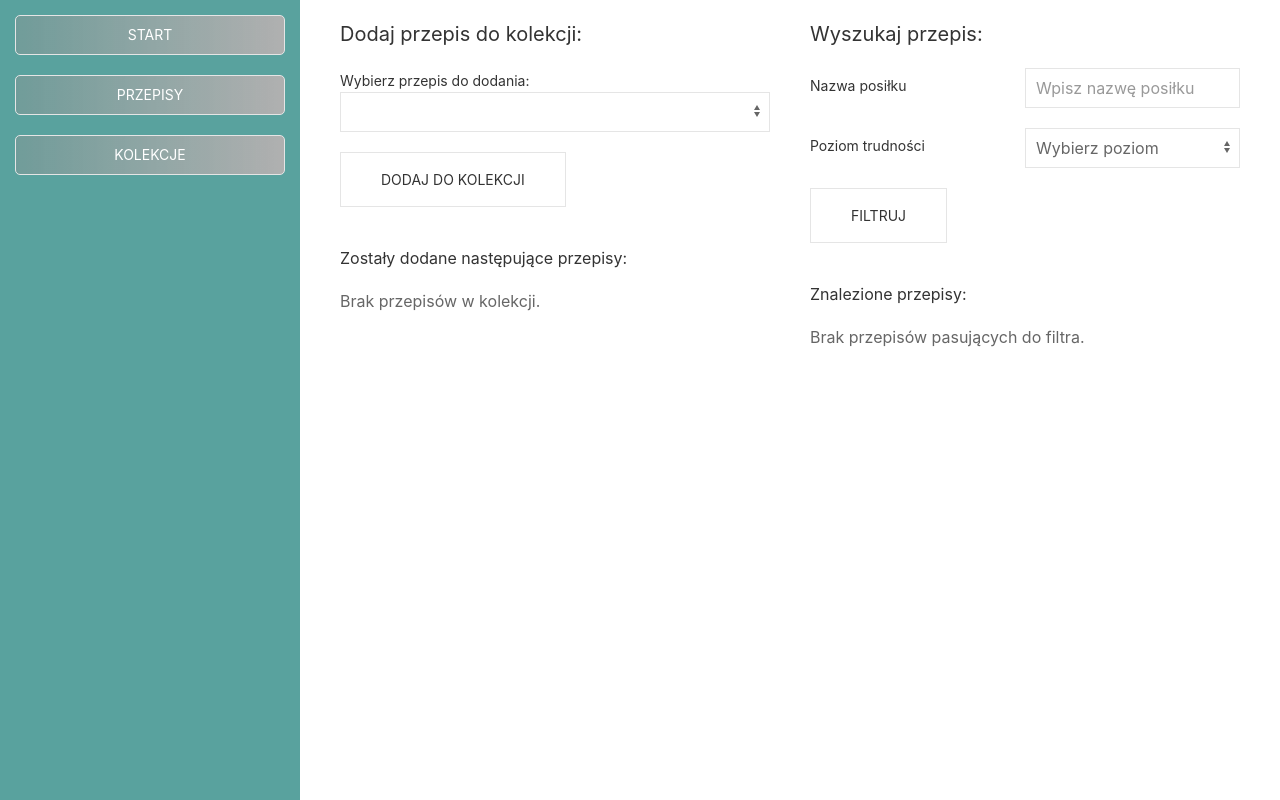
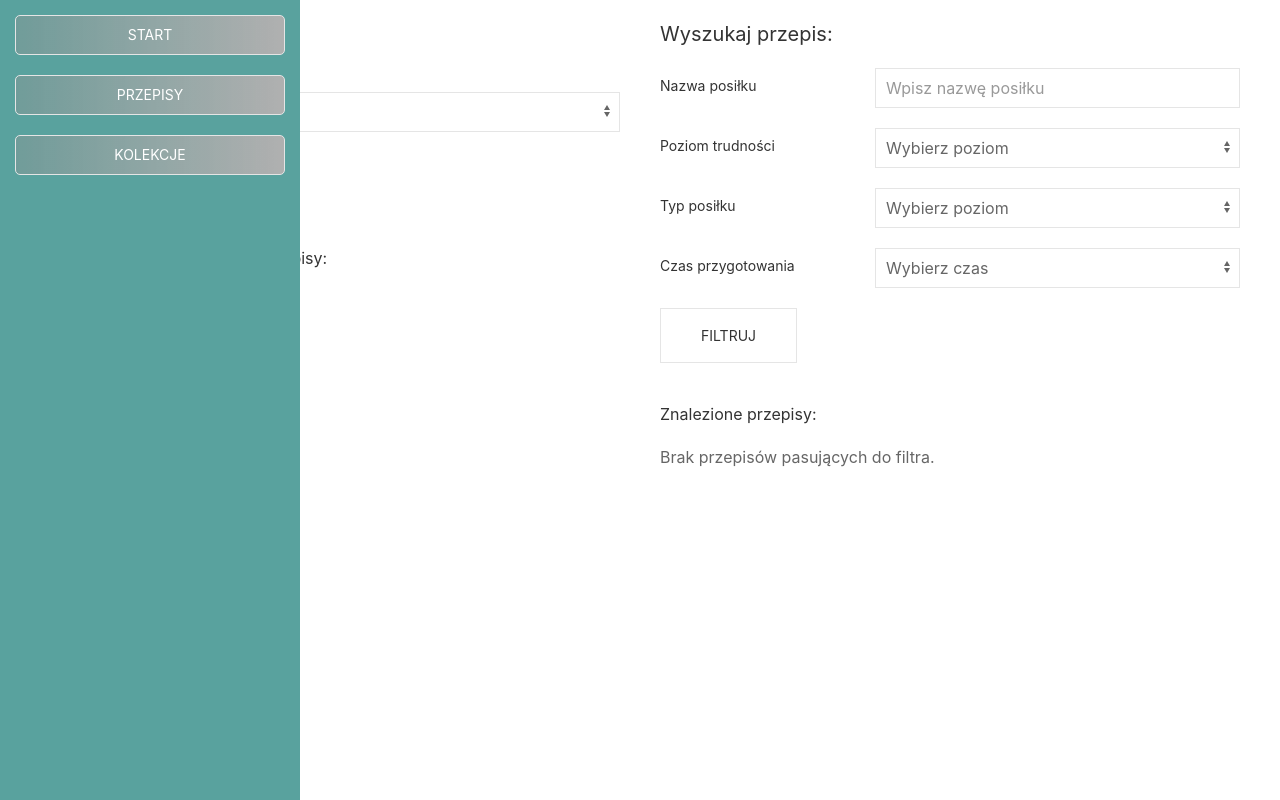
Before and after one commit to Domikaf456/culinary_recipes, a Django app: template recipe/templates/recipe/collection_details.html in a window 1280 px wide. Run offline with Django 5.2, Linux system fonts and the light colour scheme; the template is opened without the code that fills it, so the values that code supplies are empty.

Commit message:
Zmiany w szablonach i dodanie filtrowania po czasie przygotowania

```diff
--- a/recipe/templates/recipe/collection_details.html
+++ b/recipe/templates/recipe/collection_details.html
@@ -52,6 +52,27 @@
                         </select>
                     </div>
                 </div>
+                <div>
+                    <label class="uk-form-label">Typ posiłku</label>
+                    <div class="uk-form-controls">
+                        <select class="uk-select" name="type_of_meal">
+                            <option value="">Wybierz poziom</option>
+                            <option value="Śniadanie">Śniadanie</option>
+                            <option value="Obiad">Obiad</option>
+                            <option value="Kolacja">Kolacja</option>
+                        </select>
+                    </div>
+                </div>
+                <div class="uk-margin">
+                    <label class="uk-form-label">Czas przygotowania</label>
+                    <div class="uk-form-controls">
+                        <select class="uk-select" name="preparation_time">
+                            <option value="">Wybierz czas</option>
+                            <option value="30">Do 30 minut</option>
+                            <option value="31">Powyżej 30 minut</option>
+                        </select>
+                    </div>
+                </div>
                 <button type="submit" class="uk-button uk-button-default uk-button-large">Filtruj</button>
             </form>
 
--- a/recipe/templates/recipe/edit_recipe.html
+++ b/recipe/templates/recipe/edit_recipe.html
@@ -17,9 +17,9 @@
                 </div>
             </div>
         {% endfor %}
-        <button type="submit" button class="uk-button uk-button-default uk-button-large"">Zapisz zmiany</button>
+        <button type="submit" button class="uk-button uk-button-default uk-button-large">Zapisz zmiany</button>
     </form>
-    <div class="uk-margin">
-        <a href="{% url 'all_recipes_url' %}">Powrót do wszystkich przepisów</a>
+    <div class="uk-margin" style="color: lightseagreen">
+        <a href="{% url 'all_recipes_url' %}" style="color: lightseagreen">Powrót do wszystkich przepisów</a>
     </div>
 {% endblock %}
--- a/recipe/views.py
+++ b/recipe/views.py
@@ -117,6 +117,7 @@
     recipe_name = request.GET.get('recipe_name')
     difficulty_level = request.GET.get('difficulty_level')
     type_of_meal = request.GET.get('type_of_meal')
+    preparation_time = request.GET.get('preparation_time')
 
     if recipe_name:
         recipes = recipes.filter(recipe_name__icontains=recipe_name)
@@ -124,6 +125,11 @@
         recipes = recipes.filter(difficulty_level=difficulty_level)
     if type_of_meal:
         recipes = recipes.filter(type_of_meal=type_of_meal)
+    if preparation_time:
+        if preparation_time == '30':
+            recipes = recipes.filter(preparation_time__lte=30)
+        elif preparation_time == '31':
+            recipes = recipes.filter(preparation_time__gt=30)
 
     available_recipes = Recipe.objects.exclude(id__in=collection.recipes.all())
 
--- a/templates/recipe_base.html
+++ b/templates/recipe_base.html
@@ -16,7 +16,7 @@
 <body>
 
     <div uk-height-viewport="offset-bottom:0" class="uk-flex">
-        <div class="uk-width-medium uk-flex uk-flex-column uk-padding-small" style="background-color: lightseagreen; filter:saturate(50%); gap: 20px;">
+        <div class="uk-width-medium uk-flex uk-flex-column uk-padding-small" style="background-color: lightseagreen; filter:saturate(50%); gap: 20px; position: fixed; top: 0; height: 100vh;">
             {% include 'menu_button.html' with url_name='all_recipes_url' name='Start'%}
             {% include 'menu_button.html' with url_name='all_recipes_url' name='Przepisy'%}
             {% if user.is_superuser %}
```
Also changed, not shown: recipe/templates/recipe/all_recipes.html (+8 -9 lines).
